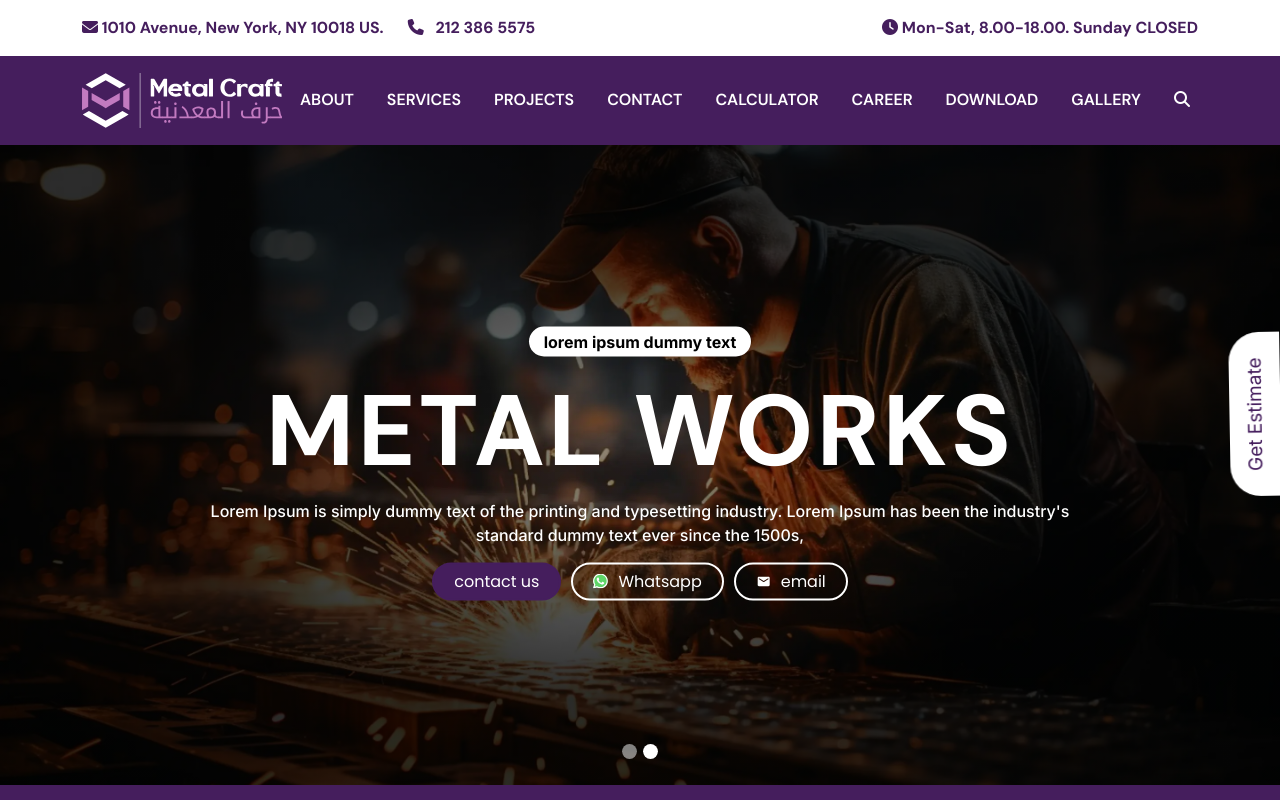
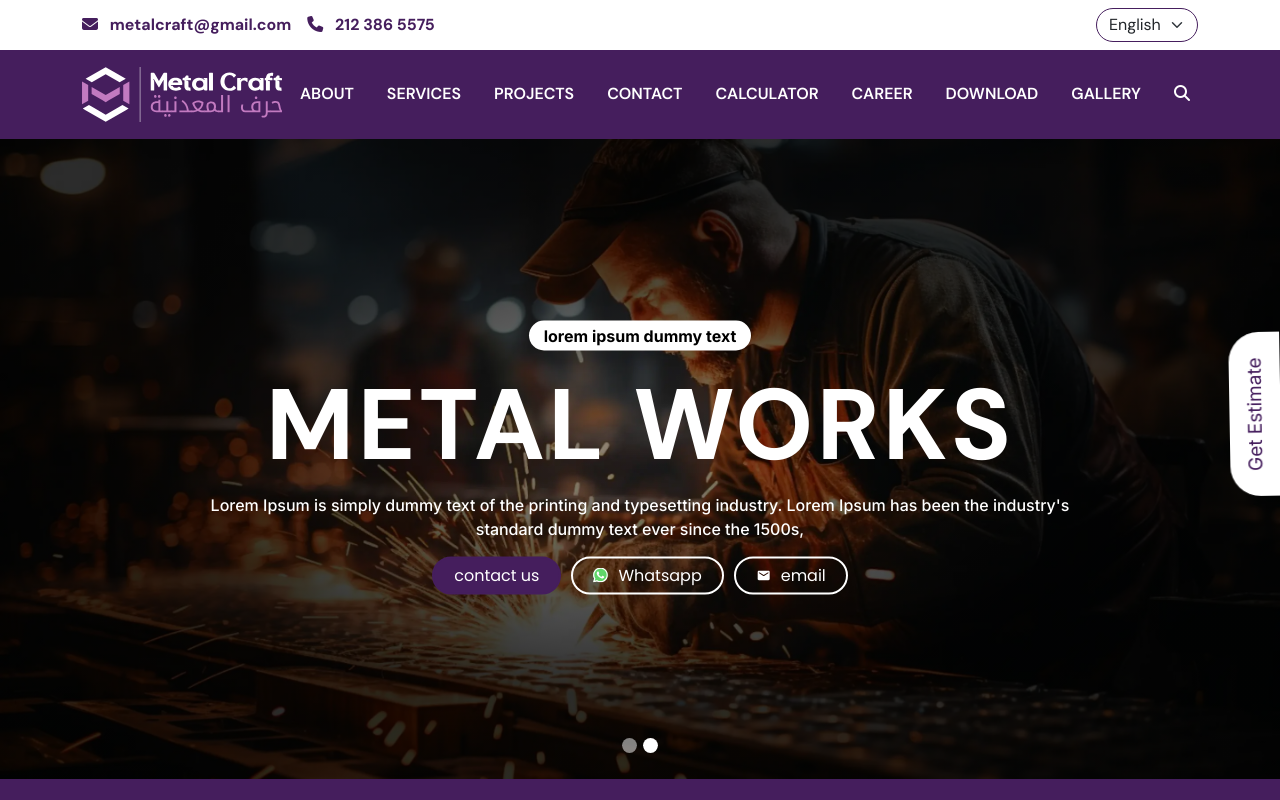
Before and after one commit to GufranTahir/MetalCraft, a plain HTML site: page index.html in a window 1280 px wide. Shown: the top 800 px of the page. Drawn offline with nearby package versions, Linux system fonts and the light colour scheme.

Commit message:
changes done

```diff
--- a/assets/css/responsive.css
+++ b/assets/css/responsive.css
@@ -218,7 +218,7 @@
     font-size: 12px;
   }
   .work-wrapper .work-content .bottom_btn a {
-    font-size: 12px;
+    font-size: 14px;
   }
   .service-wrapper {
     padding: 40px 0;
@@ -232,7 +232,7 @@
     line-height: 21px;
   }
   .service-wrapper .service-cont .bottom_btn a {
-    font-size: 12px;
+    font-size: 14px;
   }
   .service-wrapper .service-img-bx .overlay_content h6 {
     font-size: 16px;
@@ -253,7 +253,7 @@
     line-height: 51px;
   }
   .expertise-wrapper .expertise-cont p {
-    font-size: 12px;
+    font-size: 14px;
     max-width: 100%;
   }
   .expertise-wrapper .expertise-icon:nth-child(1) {
@@ -269,7 +269,7 @@
     font-size: 35px;
   }
   .Gallery-main .title .more-btn a {
-    font-size: 12px;
+    font-size: 14px;
   }
   .Gallery-main {
     padding: 40px 0;
--- a/assets/css/style.css
+++ b/assets/css/style.css
@@ -885,12 +885,20 @@ text-align: left;
 .top_bar{
   background: var(--secondary-color);
   color: var(--primary-color) !important;
+  font-family: var(--primary-font);
 }
 .top_bar .locat{
   color: var(--primary-color);
 }
 .top_bar .timing{
-
+  text-align: right;
+}
+.top_bar .timing .form-select{
+border-radius: 24px;
+box-shadow: none;
+border: 1px solid var(--primary-color);
+width: auto;
+display: inline-block;
 }
 .top_bar .number{
  text-decoration: none;
--- a/index.html
+++ b/index.html
@@ -36,24 +36,27 @@
   </div>
 
   <!-- Top-bar-start -->
-  <div class="top_bar py-3 d-none d-sm-block text-white fw-bold">
+  <div class="top_bar py-2 text-white fw-bold">
     <div class="container">
-      <div class="row align-items-center gx-4">
-        <div class="col-auto d-none d-lg-block fs--1">
+      <div class="row align-items-center justify-content-end">
+        <div class="col-8 col-lg-10 fs-14 d-flex gap-3">
           <div class="locat">
             <i class="fa-solid fa-envelope"></i>
-          1010 Avenue, New York, NY 10018 US.
+            <a class="ms-2 d-inline  fw-bold number" href="mailto:metalcraft@gmail.com">metalcraft@gmail.com</a>
+          </div>
+          <div class="d-sm-block d-none"><i class="fa-solid fa-phone"></i>
+            <a class="ms-2 d-inline  fw-bold number" href="tel:2123865575">212 386 5575</a></div>
         </div>
-         </div>
-        <div class="col-auto ms-md-auto order-md-2 d-none d-sm-flex fs--1 align-items-center">
-          <div class="timing">
-          <i class="fa-solid fa-clock ms-2"></i>
-        Mon-Sat, 8.00-18.00. Sunday CLOSED
+        <div class="col-4 col-lg-2 text-right">
+          <div class="timing ">
+          <!-- <i class="fa-solid fa-clock ms-2"></i> -->
+          <select class="form-select border-1 py-1 d-inline-block">
+            <option selected="">English</option>
+            <option value="1">Arbic</option>
+        </select>
       </div>
-      </div>
-        <div class="col-auto"><i class="fa-solid fa-phone"></i>
-         <a class="ms-2 fs--1 d-inline  fw-bold number" href="tel:2123865575">212 386 5575</a></div>
-      </div>
+        </div>
+     </div>
     </div>
   </div>
   <!-- Top-bar-end -->
```
